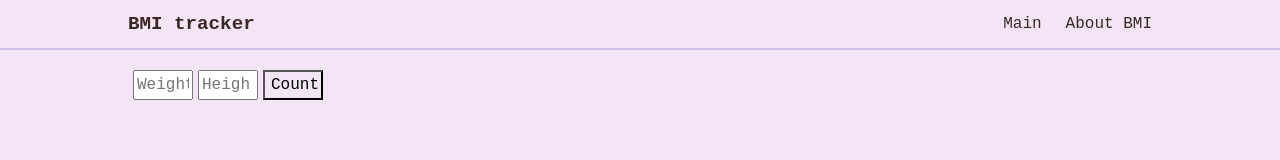
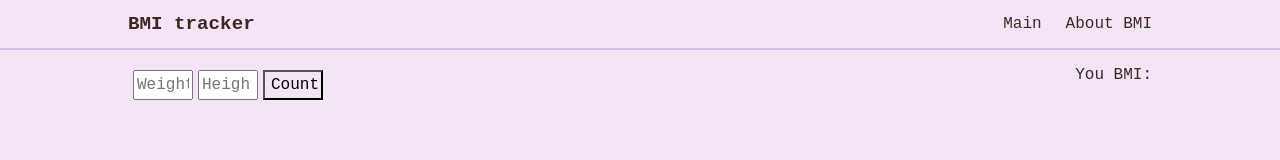
Before and after one commit to denysMoon/bmi-tracker, a React (Create React App) app: page / in a window 1280 px wide. Shown: the top 160 px of the page. Built offline with nearby package versions, Linux system fonts and the light colour scheme.

Commit message:
add show user bmi

```diff
--- a/src/components/Main.jsx
+++ b/src/components/Main.jsx
@@ -1,10 +1,12 @@
 import Form from "./Form";
 import { Container } from "./styles/Container.styled";
+import UserData from "./UserData";
 
 const Main = () => {
   return (
     <Container>
       <Form />
+      <UserData />
     </Container>
   );
 };
--- /dev/null
+++ b/src/components/UserData.jsx
@@ -0,0 +1,16 @@
+import { Container } from "./styles/Container.styled";
+import { useSelector } from "react-redux";
+
+const UserData = () => {
+  const userData = useSelector((store) => store.bmi.bmi);
+
+  const showUserData = () => {
+    if (userData) {
+      return +userData.toFixed(1);
+    }
+  };
+
+  return <Container>You BMI: {showUserData()}</Container>;
+};
+
+export default UserData;
```
Also changed, not shown: 1 other file (tests, documents, lock files or other folders).
